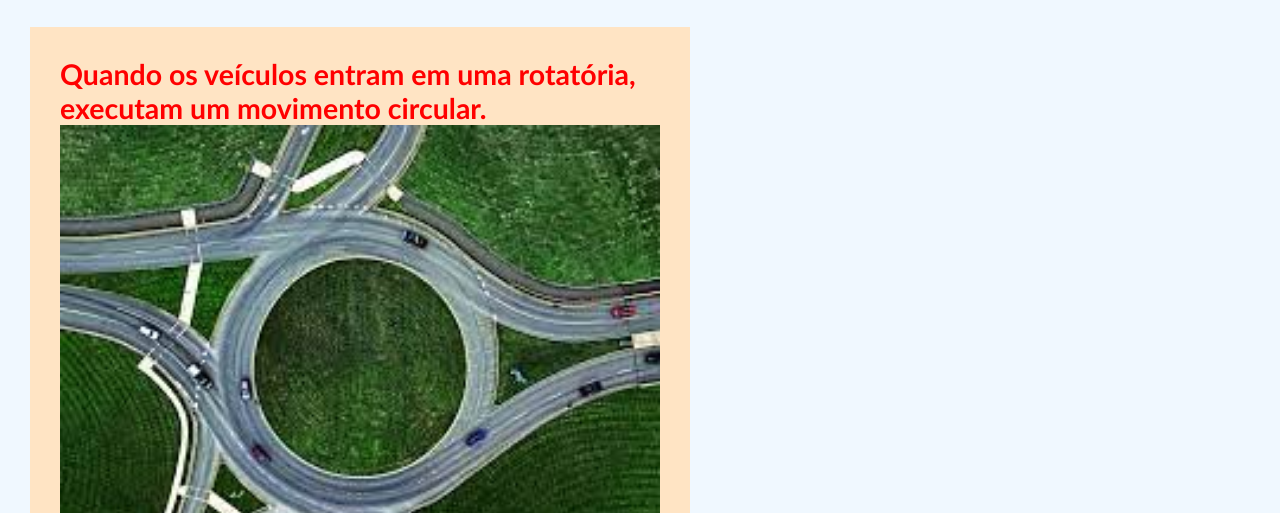
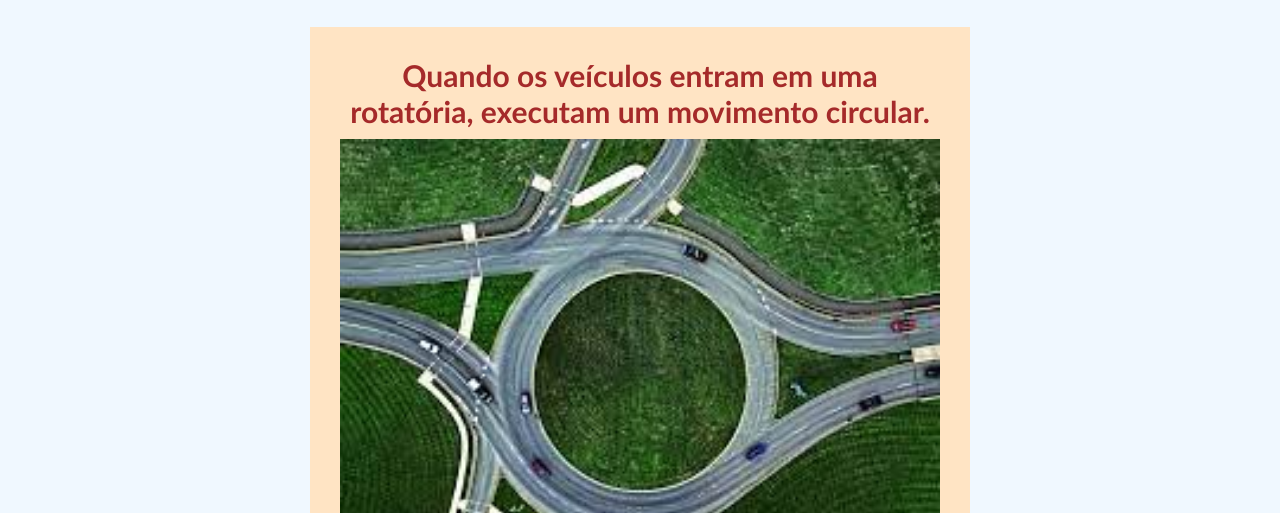
Before and after one commit to santos869458/site, a plain HTML site: page index.html in a window 1280 px wide. Shown: the part 439-952 px from the top of the page. Drawn offline with Linux system fonts and the light colour scheme.

Commit message:
modificado css

```diff
--- a/estilo.css
+++ b/estilo.css
@@ -30,10 +30,19 @@ body {
   padding: 30px;
   margin-bottom: 30px;
   width: 600px;
+  text-align: center;
+  margin-left: auto;
+  margin-right: auto;
 }
 
 .materia img {
   width: 600px;
+}
+
+.materia h1 {
+margin-bottom: 10px;
+font-size: 30px;
+color: brown;
 }
 
 .menu{
```
